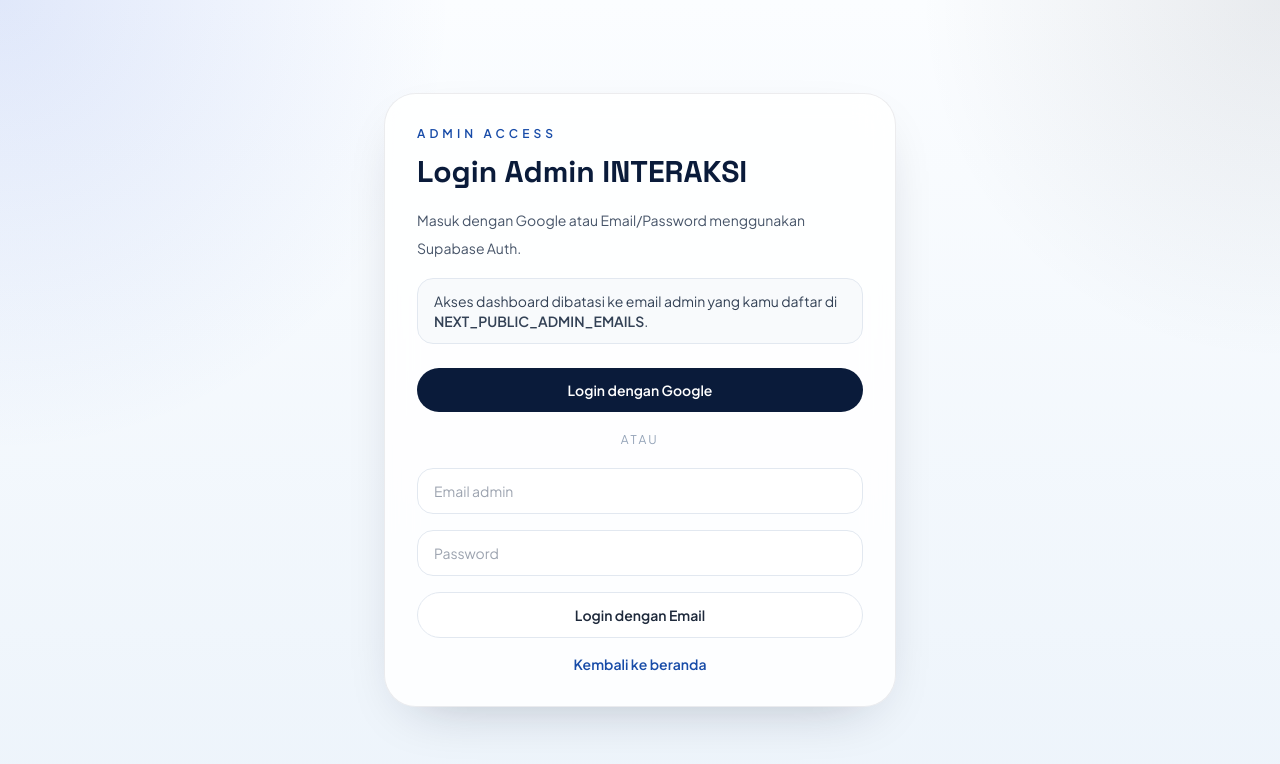
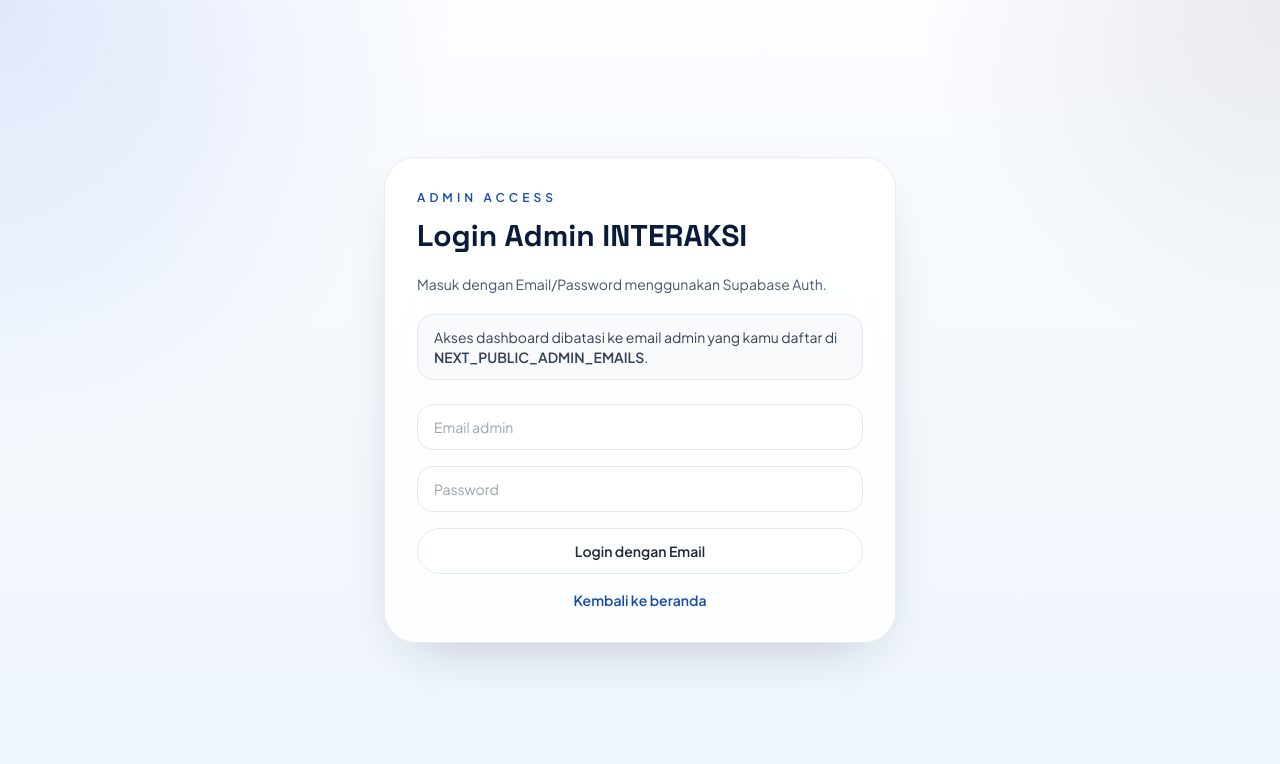
Before and after one commit to nahli123140049/Interaksi, a Next.js app: page /admin in a window 1280 px wide. Shown: the top 764 px of the page. Built offline with nearby package versions, Linux system fonts and the light colour scheme.

Commit message:
remove google login from admin page

```diff
--- a/src/app/admin/page.tsx
+++ b/src/app/admin/page.tsx
@@ -57,7 +57,7 @@
 
   const isEmailAllowed = (email?: string | null) => {
     if (!allowedAdminEmails.length) {
-      return true;
+      return false;
     }
 
     return Boolean(email && allowedAdminEmails.includes(email.trim().toLowerCase()));
@@ -67,7 +67,11 @@
     setIsAuthorized(false);
     setIsLoggedIn(false);
     setReports([]);
-    setAuthError('Akun ini tidak diizinkan mengakses dashboard admin.');
+    if (!allowedAdminEmails.length) {
+      setAuthError('Daftar email admin belum dikonfigurasi. Isi NEXT_PUBLIC_ADMIN_EMAILS terlebih dahulu.');
+    } else {
+      setAuthError('Akun ini tidak diizinkan mengakses dashboard admin.');
+    }
     await supabase.auth.signOut();
   };
 
@@ -171,18 +175,6 @@
     return reports.filter((report) => report.category === categoryFilter);
   }, [categoryFilter, reports]);
 
-  const handleGoogleLogin = async () => {
-    setAuthError('');
-    const { error } = await supabase.auth.signInWithOAuth({
-      provider: 'google',
-      options: { redirectTo: typeof window !== 'undefined' ? `${window.location.origin}/admin` : undefined }
-    });
-
-    if (error) {
-      setAuthError(error.message);
-    }
-  };
-
   const handleEmailLogin = async (event: React.FormEvent<HTMLFormElement>) => {
     event.preventDefault();
     setAuthError('');
@@ -257,7 +249,7 @@
         <section className="glass-panel w-full max-w-lg rounded-[2rem] p-8 shadow-soft">
           <p className="text-xs font-semibold uppercase tracking-[0.34em] text-navy-700">Admin Access</p>
           <h1 className="mt-3 text-3xl font-bold text-navy-950">Login Admin INTERAKSI</h1>
-          <p className="mt-4 text-sm leading-7 text-slate-600">Masuk dengan Google atau Email/Password menggunakan Supabase Auth.</p>
+          <p className="mt-4 text-sm leading-7 text-slate-600">Masuk dengan Email/Password menggunakan Supabase Auth.</p>
 
           <div className="mt-4 rounded-2xl border border-slate-200 bg-slate-50 px-4 py-3 text-sm text-slate-700">
             Akses dashboard dibatasi ke email admin yang kamu daftar di <span className="font-semibold">NEXT_PUBLIC_ADMIN_EMAILS</span>.
@@ -271,17 +263,7 @@
 
           {authError && <div className="mt-5 rounded-2xl border border-red-200 bg-red-50 px-4 py-3 text-sm text-red-700">{authError}</div>}
 
-          <button
-            type="button"
-            onClick={handleGoogleLogin}
-            className="mt-6 inline-flex w-full items-center justify-center rounded-full bg-navy-950 px-6 py-3 text-sm font-semibold text-white transition hover:bg-navy-800"
-          >
-            Login dengan Google
-          </button>
-
-          <div className="my-5 text-center text-xs uppercase tracking-[0.2em] text-slate-400">Atau</div>
-
-          <form className="space-y-4" onSubmit={handleEmailLogin}>
+          <form className="mt-6 space-y-4" onSubmit={handleEmailLogin}>
             <input
               type="email"
               required
```
